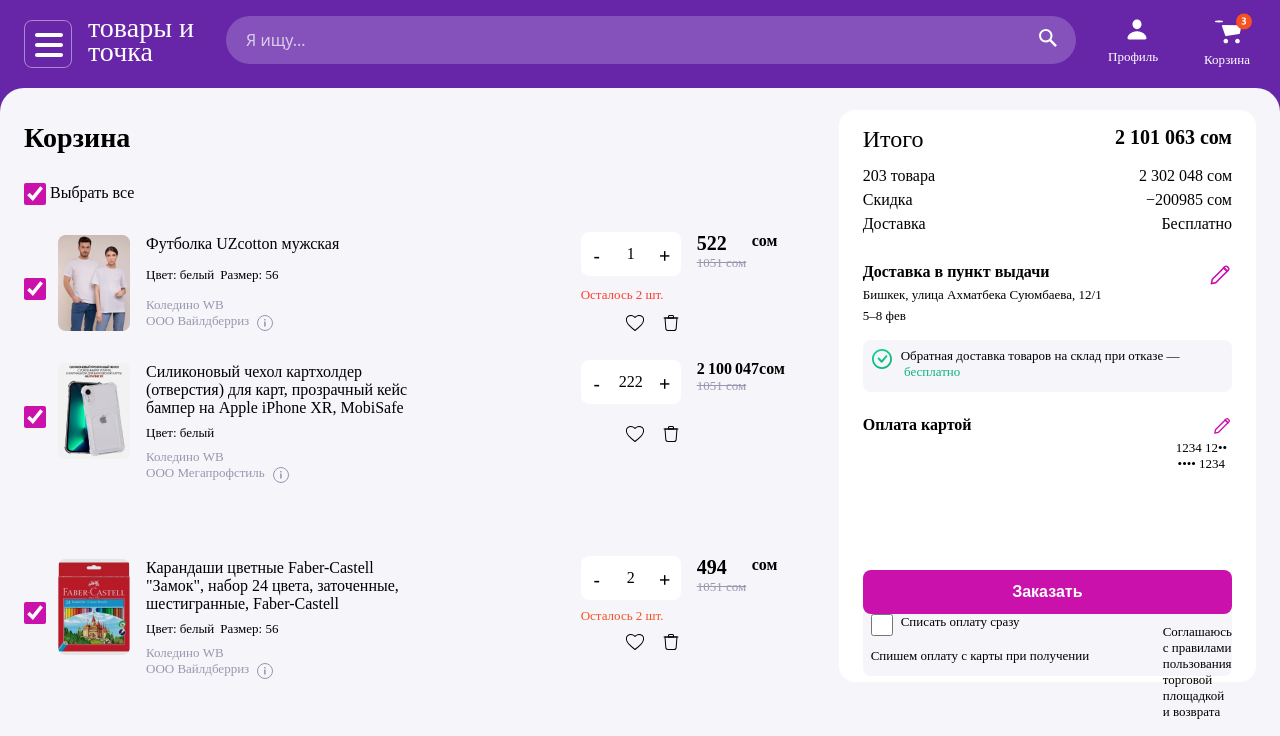
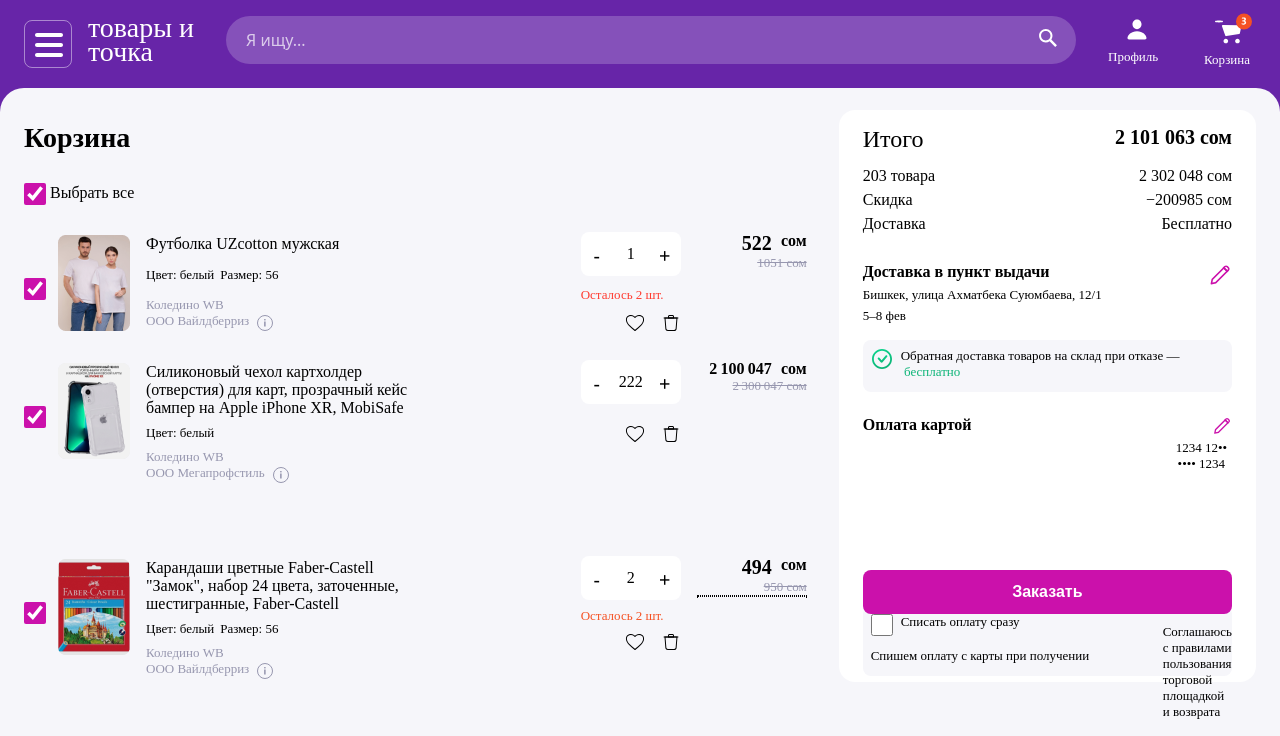
Before and after one commit to syausv/WB_Frontend_2023, a website built with Vite: page wb-project/index.html in a window 1280 px wide. Shown: the top 736 px of the page. Built offline with nearby package versions, Linux system fonts and the light colour scheme; files whose address does not match are found by name; a web font is replaced by a local one.

Commit message:
change prices

```diff
--- a/wb-project/main.js
+++ b/wb-project/main.js
@@ -99,11 +99,11 @@
             <div id="IdSumFromSumAndCount" class="sumFromSumAndCount">
               <div id="sumFromSumFromSumAndCount">
                 <div class="containerSumFromIdSumFromSumFromSumAndCount">
-                  <div id="sumOfItem" class="class20px">522</div>
-                  <div id="valutaOfItem" class="class16px">сом</div>
+                  <div id="sumOfItem" style="font-size: 20px" class="cenySize">522</div>
+                  <div id="valutaOfItem" style="font-size: 16px"  class="cenySize" >сом</div>
                 </div>
               </div>
-              <div id="oldSumFromSumFromSumAndCount" class="class13px"><s style="color:#9797AF">1051 сом</s></div>
+              <div id="oldSumFromSumFromSumAndCount" class="cenySize" style="font-size: 13px"><s style="color:#9797AF">1051 сом</s></div>
             </div>
           </div>
         </div>
@@ -151,14 +151,14 @@
                    <div>  <object type="image/svg+xml" data="src/icons/delete.svg" id="svg333"></object> </div>
               </div>
             </div>
-            <div id="IdSumFromSumAndCount2" class="sumFromSumAndCount">
+            <div id="IdSumFromSumAndCount2"  class="sumFromSumAndCount">
               <div id="sumFromSumFromSumAndCount2">
                 <div class="containerSumFromIdSumFromSumFromSumAndCount">
-                  <div id="sumOfItem2" class="class16px">2 100 047</div>
-                  <div id="valutaOfItem2" class="class16px">сом</div>
+                  <div id="sumOfItem2"  class="cenySize">2 100 047</div>
+                  <div id="valutaOfItem2" class="cenySize">сом</div>
                 </div>
               </div>
-              <div id="oldSumFromSumFromSumAndCount2" class="class13px"><s style="color: #9797AF ">1051 сом</s></div>
+              <div id="oldSumFromSumFromSumAndCount2" class="cenySize" style="font-size: 13px"><s style="color: #9797AF ">2 300 047 сом</s></div>
             </div>
           </div>
         </div>
@@ -208,11 +208,11 @@
             <div id="IdSumFromSumAndCount3" class="sumFromSumAndCount">
               <div id="sumFromSumFromSumAndCount3">
                 <div class="containerSumFromIdSumFromSumFromSumAndCount">
-                  <div id="sumOfItem3" class="class20px">494</div>
-                  <div id="valutaOfItem3" class="class16px">сом</div>
+                  <div id="sumOfItem3" class="cenySize" style="font-size: 20px">494</div>
+                  <div id="valutaOfItem3" class="cenySize" >сом</div>
                 </div>
               </div>
-              <div id="oldSumFromSumFromSumAndCount3" class="class13px"><s style="color: #9797AF ">1051 сом</s></div>
+              <div id="oldSumFromSumFromSumAndCount3" class="cenySize" style="font-size: 13px"><s style="color: #9797AF ">950 сом</s> <hr style="border-style: dotted"></div>
             </div>
           </div>
         </div>
--- a/wb-project/style.css
+++ b/wb-project/style.css
@@ -323,7 +323,7 @@
 .containerSumFromIdSumFromSumFromSumAndCount{
   font-weight: bold;
   display: grid;
-  grid-template-columns: 1fr 1fr;
+  grid-template-columns: auto 35px;
   grid-template-rows: auto ;
   grid-templates-areas:
     "sumOfItem valutaOfItem"
@@ -880,6 +880,9 @@
 .class16px{
   font-size: 16px;
 }
+.cenySize{
+  text-align: end;
+}
 
 @media only screen and (width: 1400px) {
   .container {
```
